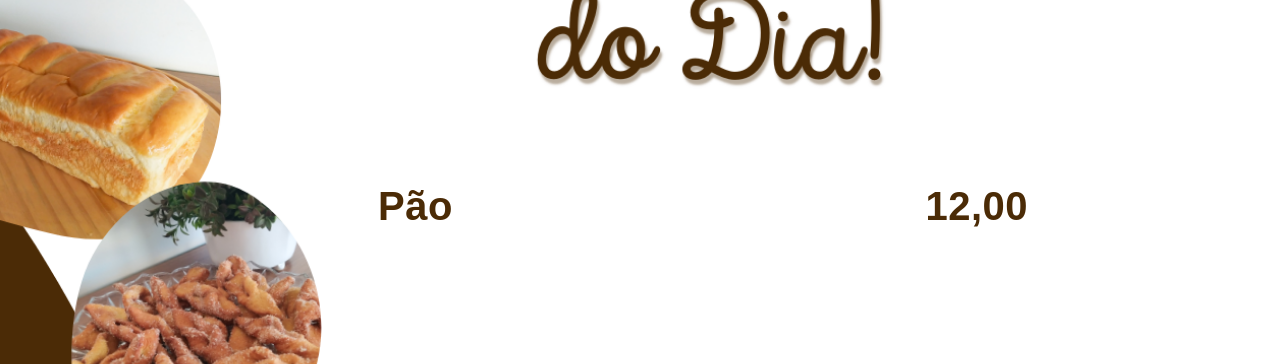
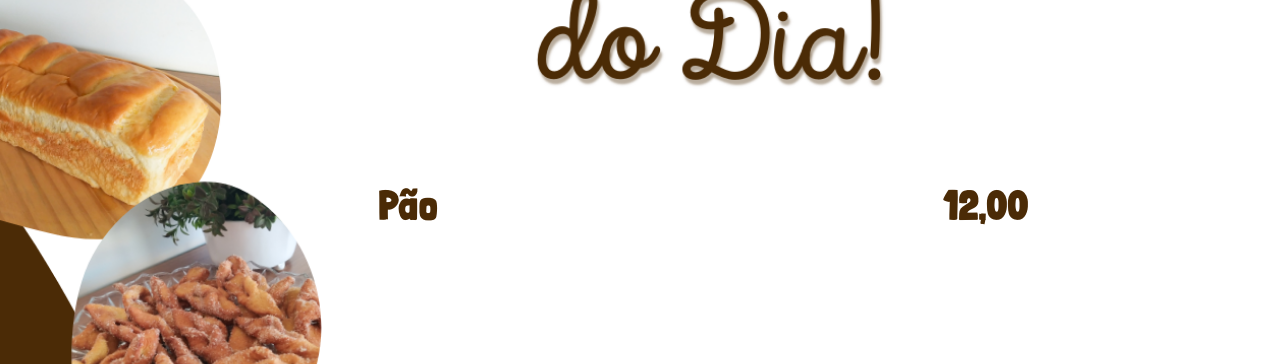
Before and after one commit to mylennabra/cardapio, a plain HTML site: page index.html in a window 1280 px wide. Shown: the part 436-800 px from the top of the page. Drawn offline with nearby package versions, Linux system fonts and the light colour scheme; the site is published under a folder, as on GitHub Pages, so addresses that start at the root find nothing.

Commit message:
correção na fonte

```diff
--- a/estilo.css
+++ b/estilo.css
@@ -1,6 +1,6 @@
 @font-face {
     font-family: londrina;
-    src: url(/LondrinaSolid-Regular.otf);
+    src: url('LondrinaSolid-Regular.otf');
 }
 
 body{
```
